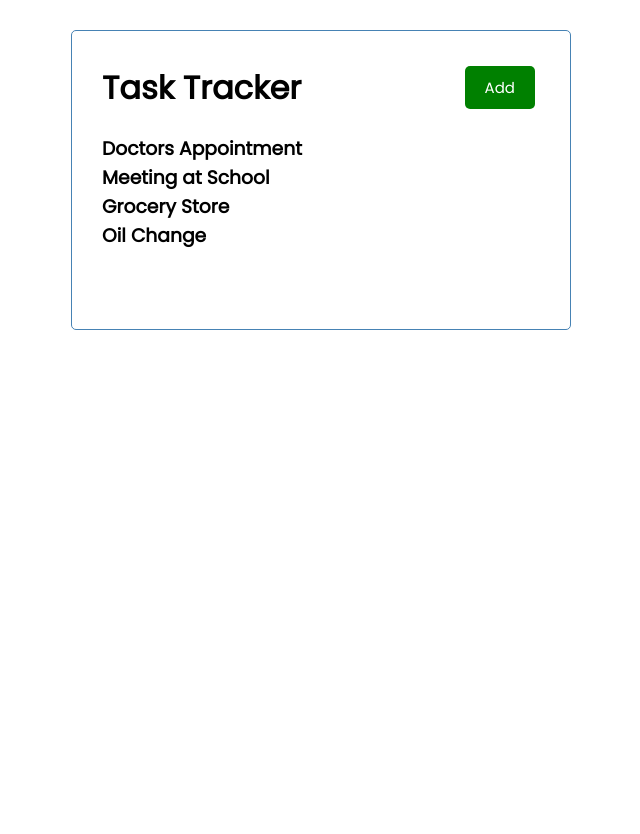
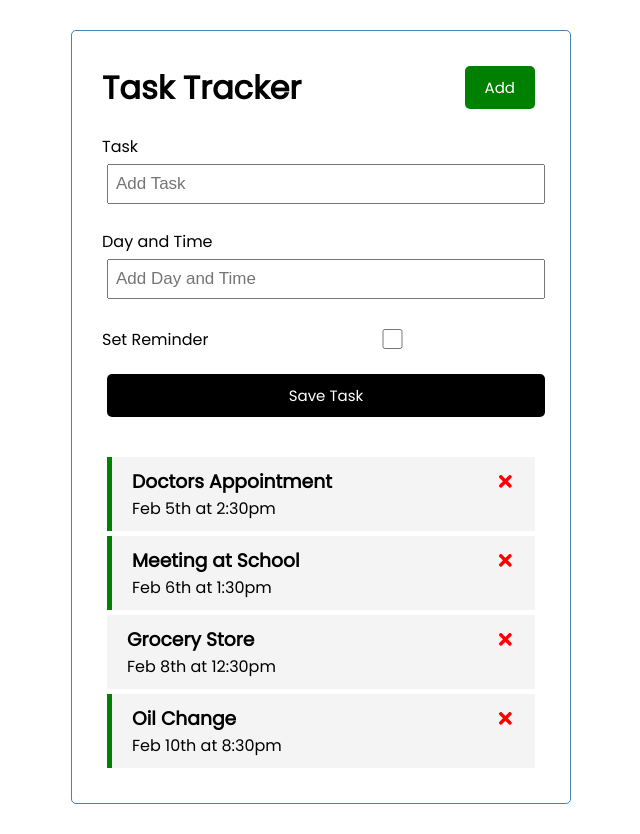
Before and after one commit to rysiphoto/TaskTracker, a React (Create React App) app: page / in a window 1280 px wide. Both pictures are taken after a click on the button "Add". Shown: the whole page, without its empty margins (319-959 px from the left). Before the commit the page ends 800 px from the top, so only its background shows below. Built offline with nearby package versions, Linux system fonts and the light colour scheme.

Commit message:
added addtask form

```diff
--- a/package.json
+++ b/package.json
@@ -8,6 +8,7 @@
     "@testing-library/user-event": "^12.1.10",
     "react": "^17.0.1",
     "react-dom": "^17.0.1",
+    "react-icons": "^4.1.0",
     "react-scripts": "4.0.1",
     "web-vitals": "^0.2.4"
   },
--- a/src/App.js
+++ b/src/App.js
@@ -1,9 +1,10 @@
 import Header from './components/Header';
 import Tasks from './components/Tasks';
+import AddTask from './components/AddTask';
 import { useState } from 'react';
 
 function App() {
-
+  const [showAddTask, setShowAddTask] = useState(false)
   const [tasks, setTasks] = useState([
     {
       id: 1,
@@ -31,11 +32,38 @@
     },
 
   ])
+
+  //Add Task
+
+  const addTask = (task) => {
+    const id = Math.floor(Math.random() * 10000) + 1
+    const newTask = { id, ...task }
+    setTasks([...tasks, newTask])
+  }
+
+  // Delete Task
+
+  const deleteTask = (id) => {
+    setTasks(tasks.filter((task) => task.id !== id))
+  }
+
+  // Toggle Reminder
+
+  const toggleReminder = (id) => {
+    setTasks(tasks.map((task) => task.id === id ?
+      { ...task, reminder: !task.reminder } : task))
+  }
+
   return (
 
     <div className="container">
-      <Header />
-      <Tasks tasks={tasks} />
+      <Header onAdd={() => setShowAddTask(!showAddTask)} />
+      {showAddTask && <AddTask onAdd={addTask} />}
+      {tasks.length > 0 ?
+        <Tasks tasks={tasks}
+          onDelete={deleteTask}
+          onToggle={toggleReminder}
+        /> : 'No tasks to show'}
     </div>
   );
 }
--- /dev/null
+++ b/src/components/AddTask.js
@@ -0,0 +1,47 @@
+import { useState } from 'react';
+
+const AddTask = ({ onAdd }) => {
+  const [text, setText] = useState('')
+  const [day, setDay] = useState('')
+  const [reminder, setReminder] = useState(false)
+
+  const onSubmit = (e) => {
+    e.preventDefault()
+
+    if (!text) {
+      alert('Please add a task')
+      return
+    }
+
+    onAdd({ text, day, reminder })
+
+    setText('')
+    setDay('')
+    setReminder(false)
+  }
+  return (
+    <form className='add-form' onSubmit={onSubmit}>
+      <div className='form-control'>
+        <label>Task</label>
+        <input type='text' placeholder='Add Task'
+          value={text} onChange={(e) => setText(e.target.value)} />
+      </div>
+
+      <div className='form-control'>
+        <label>Day and Time</label>
+        <input type='text' placeholder='Add Day and Time'
+          value={day} onChange={(e) => setDay(e.target.value)} />
+      </div>
+
+      <div className='form-control form-control-check'>
+        <label>Set Reminder</label>
+        <input type='checkbox' checked={reminder} value={reminder}
+          onChange={(e) => setReminder(e.currentTarget.checked)} />
+      </div>
+
+      <input type='submit' value='Save Task' className='btn btn-block' />
+    </form>
+  )
+}
+
+export default AddTask
--- a/src/components/Header.js
+++ b/src/components/Header.js
@@ -2,18 +2,14 @@
 import PropTypes from 'prop-types';
 import Button from './Button';
 
-const Header = ({ title }) => {
-  const onClick = () => {
-    console.log('Click')
-  }
-
+const Header = ({ title, onAdd }) => {
   return (
     <header className='header'>
       <h1>{title}</h1>
       <Button
         color='green'
         text='Add'
-        onClick={onClick}
+        onClick={onAdd}
       />
     </header>
   )
--- a/src/components/Task.js
+++ b/src/components/Task.js
@@ -1,6 +1,15 @@
-const Task = () => {
+import { FaTimes } from 'react-icons/fa'
+
+const Task = ({ task, onDelete, onToggle }) => {
   return (
-    <div>
+    <div className={`task ${task.reminder ? 'reminder' : ''}`} onDoubleClick={() => onToggle(task.id)}>
+      <h3>
+        {task.text}
+        <FaTimes style={{ color: 'red', cursor: 'pointer' }}
+          onClick={() => onDelete(task.id)}
+        />
+      </h3>
+      <p>{task.day}</p>
 
     </div>
   )
--- a/src/components/Tasks.js
+++ b/src/components/Tasks.js
@@ -1,7 +1,11 @@
-const Tasks = ({ tasks }) => {
+import Task from './Task'
+
+const Tasks = ({ tasks, onDelete, onToggle }) => {
   return (
     <div>
-      {tasks.map((task) => (<h3 key={task.id}>{task.text}</h3>))}
+      {tasks.map((task) => (
+        <Task key={task.id} task={task} onDelete={onDelete} onToggle={onToggle} />
+      ))}
     </div>
   )
 }
--- a/src/index.css
+++ b/src/index.css
@@ -54,18 +54,18 @@
   width: 100%
 }
 
-.event {
+.task {
   background: #f4f4f4;
   margin: 5px;
   padding: 10px 20px;
   cursor: pointer;
 }
 
-.event.reminder {
+.task.reminder {
   border-left: 5px solid green;
 }
 
-.event h3 {
+.task h3 {
   display: flex;
   align-items: center;
   justify-content: space-between;
```
Also changed, not shown: 2 other files (tests, documents, lock files or other folders).
